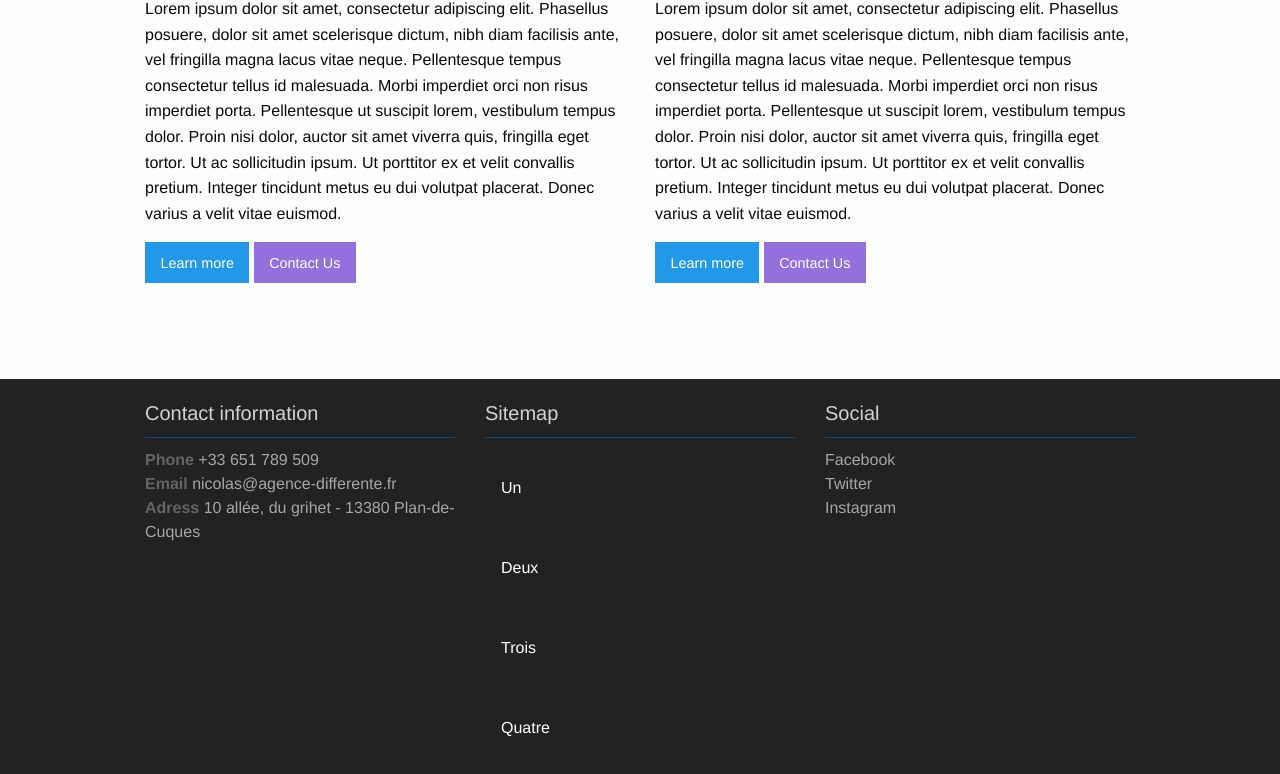
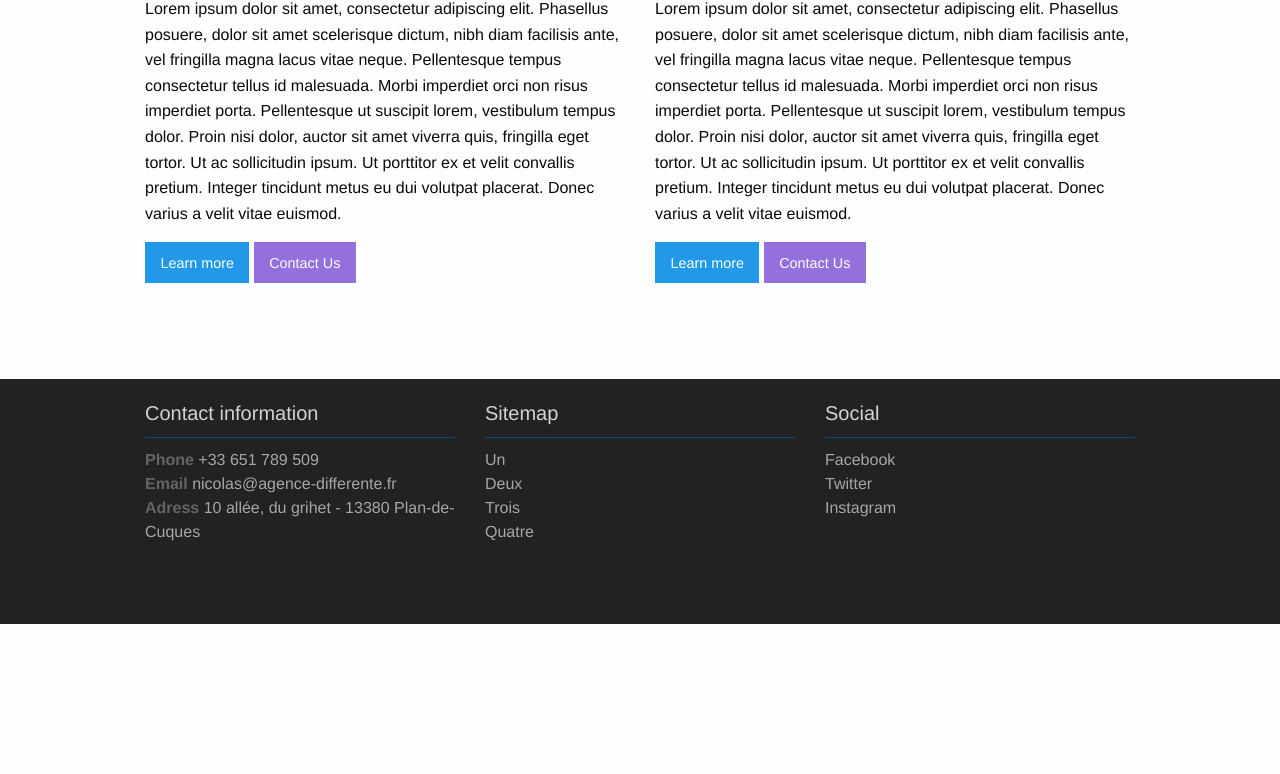
Before and after one commit to nottavi/adsandbox, a plain HTML site: page index.html in a window 1280 px wide. Shown: the part 628-1402 px from the top of the page. After the commit the page ends 1252 px from the top, so only its background shows below. Drawn offline with Linux system fonts and the light colour scheme.

Commit message:
menu sitemap footer

```diff
--- a/css/app.css
+++ b/css/app.css
@@ -36,14 +36,14 @@
     line-height: 80px;
 }
 
-.menu > li > a {
+.nav-desktop .menu > li > a {
     display: inline-block;
     color: white;
     line-height: 80px;
     padding: 0 1em;
 }
 
-.menu > li > a:hover {
+.nav-desktop .menu > li > a:hover {
     background-color: rgba(255,255,255,0.3); /* nice way to manage hover color with opacity */
 }
 /****************************************************************
@@ -103,8 +103,6 @@ footer hr {
     margin: 10px 0;
 }
 
-
-
 @media (max-width: 639px ) {
     .nav-desktop {
         display: none;
--- a/index.html
+++ b/index.html
@@ -70,12 +70,11 @@
             <div class="column small-12 medium-4">
                 <h4>Sitemap</h4>
                 <hr/>
-                <ul class="menu vertical">
-                    <li><a href="#">Un</a></li>
-                    <li><a href="#">Deux</a></li>
-                    <li><a href="#">Trois</a></li>
-                    <li><a href="#">Quatre</a></li>
-                </ul>
+                <a href="#">Un</a>
+                <a href="#">Deux</a>
+                <a href="#">Trois</a>
+                <a href="#">Quatre</a>
+
             </div>
             <div class="column small-12 medium-4">
                 <h4>Social</h4>
```
